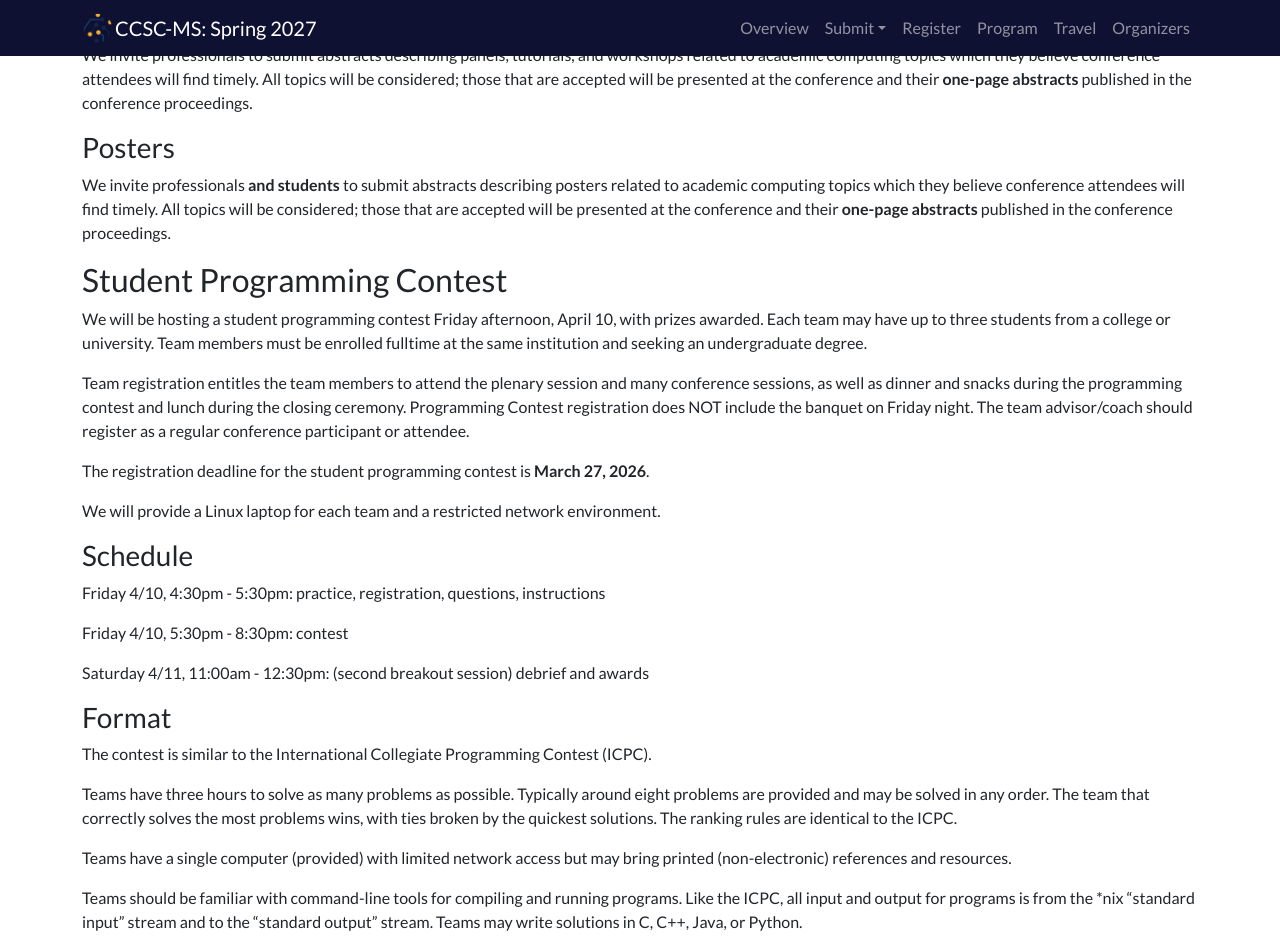
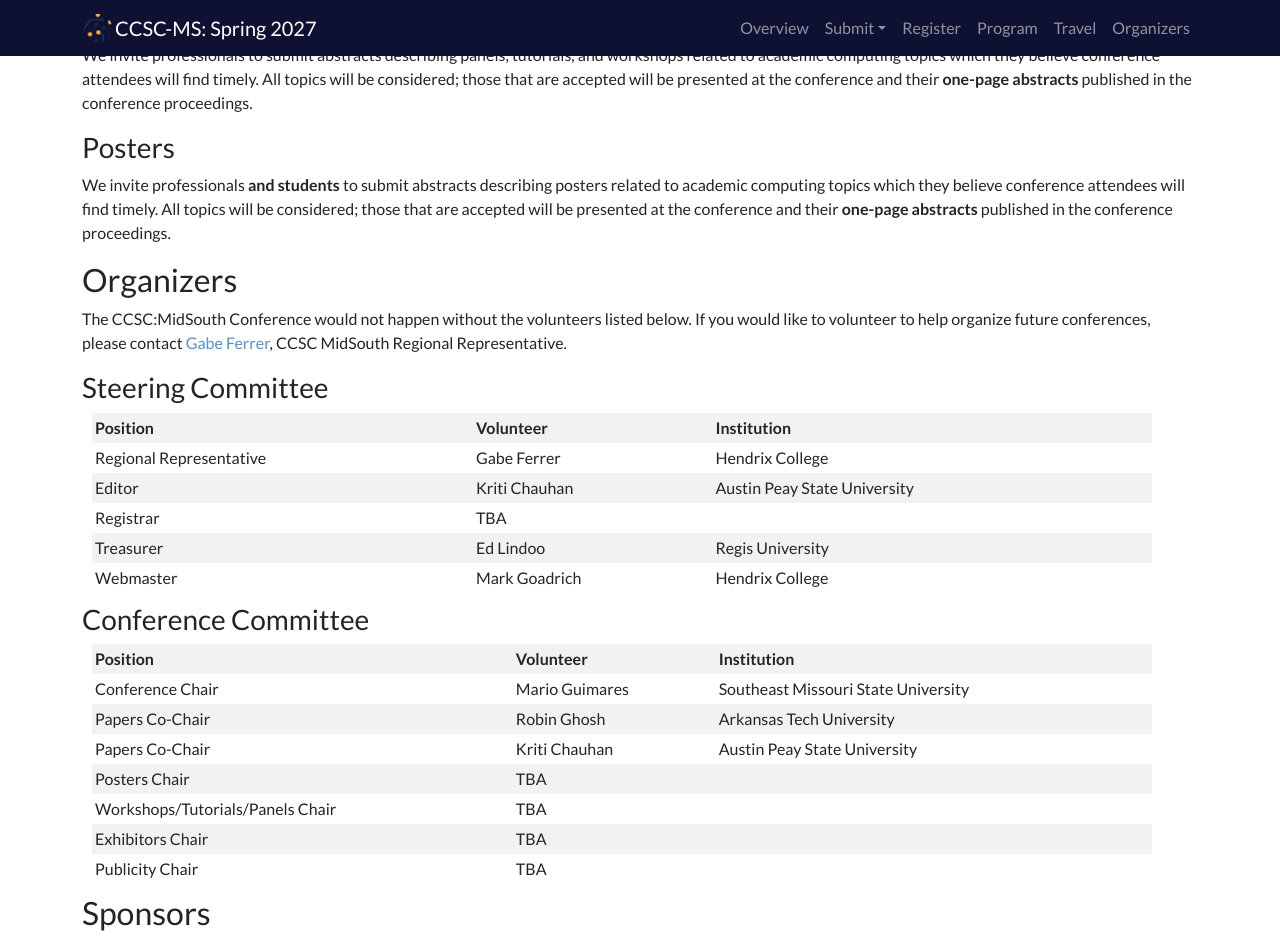
Before and after one commit to ccsc-midsouth/ccsc-midsouth.github.io, a Jekyll site: the page built from index.md, in a window 1280 px wide and 1400 px high, scrolled down 1429 px. Shown: the top 939 px of the window. Built offline with Jekyll 4.4.1, drawn with Linux system fonts in a browser that asks for light colours; nearby versions of some CDN libraries; some of the changed text lies outside the part shown.

Commit message:
Times, sectioning off the travel and programming contest to be openable

```diff
--- a/index.md
+++ b/index.md
@@ -25,16 +26,15 @@ The conference program is available at [conftool](https://www.conftool.org/ccsc-
 
 {% endif %}
 
-
 {% if page.registration %}
 
 ## <a name="registration">Registration</a>
 
 [Registration](https://www.conftool.org/ccsc-ms/) for the CCSC:Midsouth conference is open!
 
-{% include important.html content="Early Registration ends April 1, 2026. Regular Registration is from April 2, 2026 to April 10, 2025." %}
+{% include important.html content="Early Registration ends ???. Regular Registration is from ??? to ???." %}
 
-| Category  | Early Bird (until 4/1) | Regular (4/2 - 4/12) |
+| Category  | Early Bird (until ???) | Regular (???) |
 |:------|------:|------:|
 | Author/Presenter          | $150  | $175 |
 | Full Attendee             | $100  | $120 |
@@ -71,10 +71,10 @@ Thank you for considering a submission to our conference. We invite paper submis
 
 | Event | Date |
 |:------|:-----|
-| Submissions Due | Monday, January 24, 2026 ~~January 12, 2026~~ |
-| Paper / Panel / Tutorial / Workshop Notification | Wednesday, March 3, 2026 |
-| Poster Submissions Due | Monday, March 20, 2026 |
-| Poster Notification | Monday, March 23, 2026 |
+| Submissions Due | TBD |
+| Paper / Panel / Tutorial / Workshop Notification | TBD |
+| Poster Submissions Due | TBD |
+| Poster Notification | TBD |
 
 #### Reviewers
 
@@ -94,23 +94,25 @@ We invite professionals **and students** to submit abstracts describing posters
 
 {% endif %}
 
+{% if page.programming %}
+
 ## <a name="programming">Student Programming Contest</a>
 
 We will be hosting a student programming contest Friday afternoon, April 10, with prizes awarded. Each team may have up to three students from a college or university. Team members must be enrolled fulltime at the same institution and seeking an undergraduate degree.
 
 Team registration entitles the team members to attend the plenary session and many conference sessions, as well as dinner and snacks during the programming contest and lunch during the closing ceremony. Programming Contest registration does NOT include the banquet on Friday night. The team advisor/coach should register as a regular conference participant or attendee.
 
-The registration deadline for the student programming contest is **March 27, 2026**.
+The registration deadline for the student programming contest is **???**.
 
 We will provide a Linux laptop for each team and a restricted network environment.
 
 ### Schedule
 
-Friday 4/10, 4:30pm - 5:30pm: practice, registration, questions, instructions
+Friday 4:30pm - 5:30pm: practice, registration, questions, instructions
 
-Friday 4/10, 5:30pm - 8:30pm: contest
+Friday 5:30pm - 8:30pm: contest
 
-Saturday 4/11, 11:00am - 12:30pm: (second breakout session) debrief and awards
+Saturday 11:00am - 12:30pm: (second breakout session) debrief and awards
 
 ### Format
 
@@ -133,6 +135,10 @@ A copy of the exact rules will be provided to registered teams before the confer
 If you have other questions, please contact the Director.
 
 We hope to see you in April!
+
+{% endif %}
+
+{% if page.travel %}
 
 ## <a name="travel">Travel</a>
 
@@ -160,6 +166,8 @@ On Friday, after parking in the North Lot, please proceed to McFarland (labeled
 ### Hotel Recommendations
 
 Multiple Hotels are available near Lipscomb University. Please visit the Lipscomb University website for [recommended hotels and booking codes](https://lipscomb.edu/student-life/nashville/staying).
+
+{% endif %}
 
 ## <a name="committee">Organizers</a>
 
```
Also changed, not shown: other parts of index.md (+1 -0 lines).
